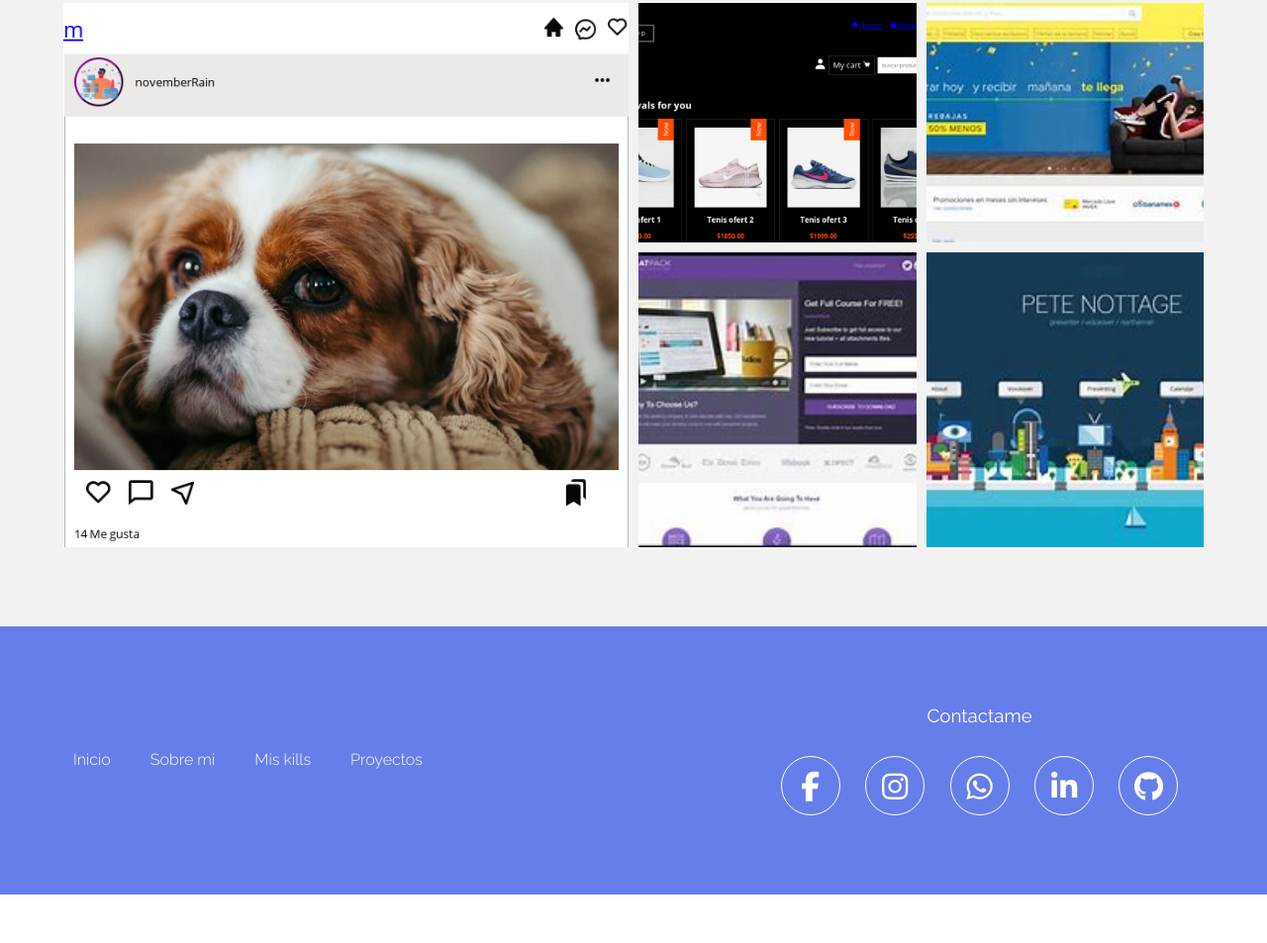
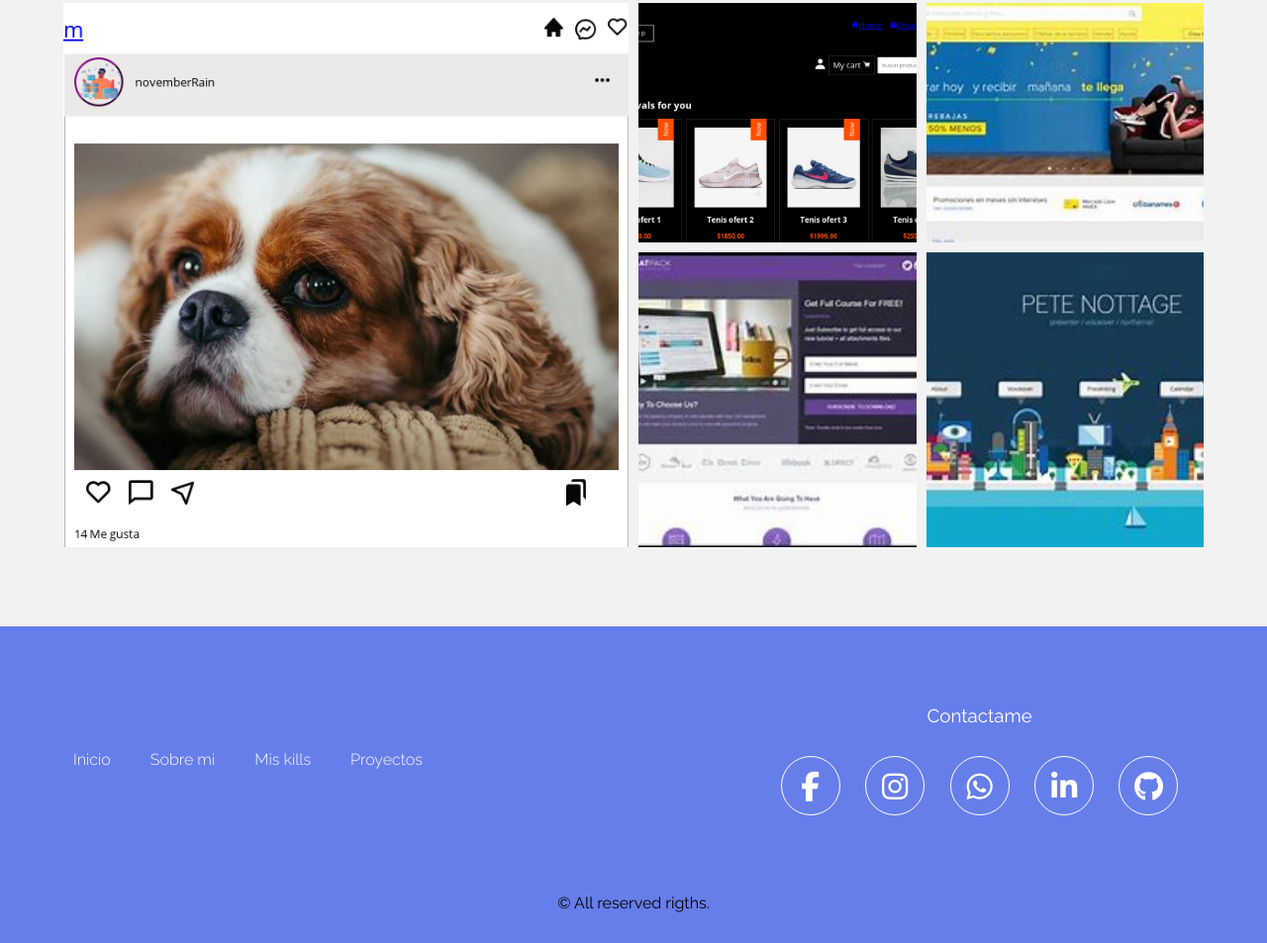
Before and after one commit to HectorLira868/portafolio, a plain HTML site: page index.html in a window 1280 px wide. Shown: the part 2683-3636 px from the top of the page at 99% size. Before the commit the page ends 3587 px from the top, so only its background shows below. Drawn offline with Linux system fonts and the light colour scheme.

Commit message:
Section footer commit

```diff
--- a/assets/css/style.css
+++ b/assets/css/style.css
@@ -286,3 +286,8 @@ body {
 .fa-brands.footer-icon {
     line-height: 60px;
 }
+
+.author {
+    text-align: center;
+    padding-bottom: 30px;
+}
--- a/index.html
+++ b/index.html
@@ -170,6 +170,7 @@
                 </div>
             </section>
         </div>
+        <p class="author">&copy All reserved rigths.</p>
     </footer>
     <script src="https://kit.fontawesome.com/86421aa957.js" crossorigin="anonymous"></script>
 </body>
```
